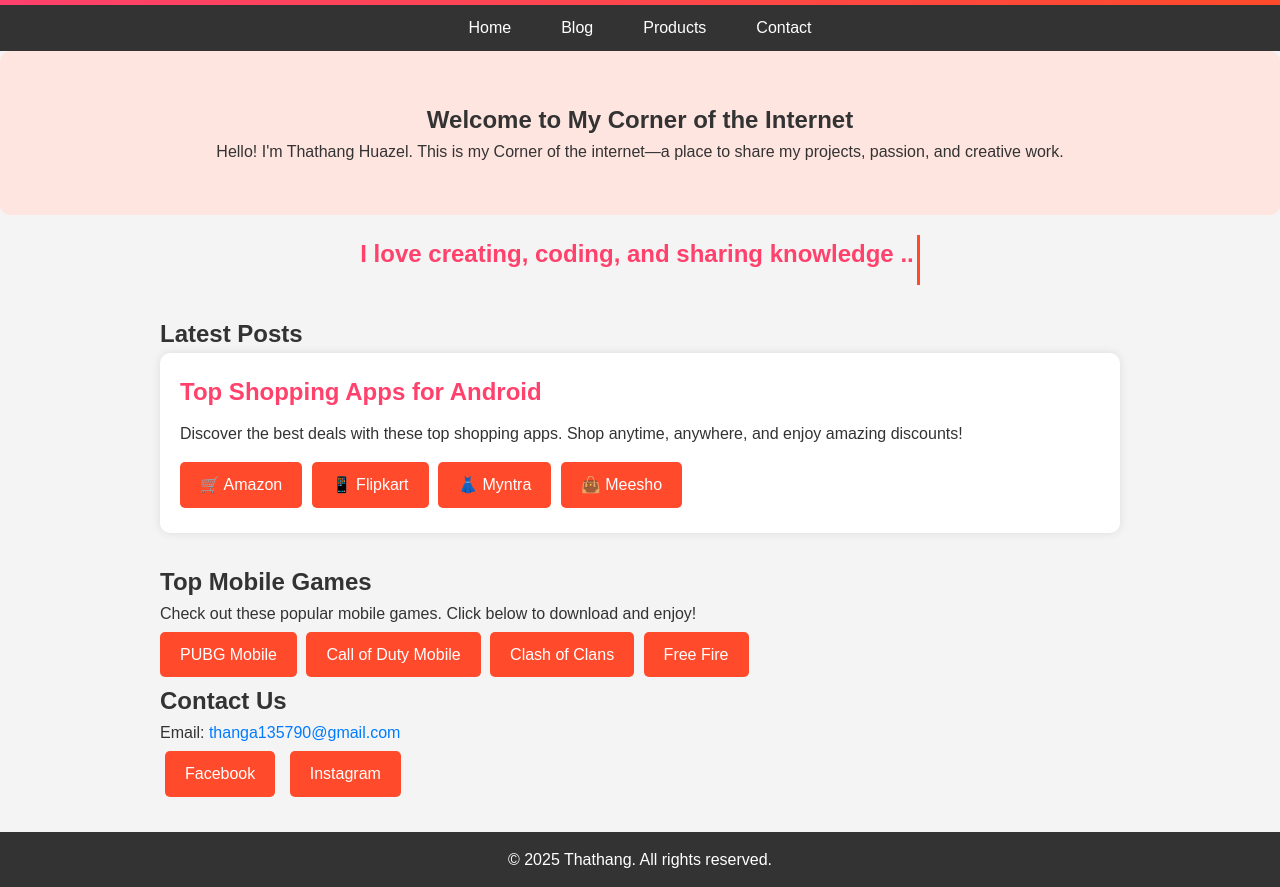
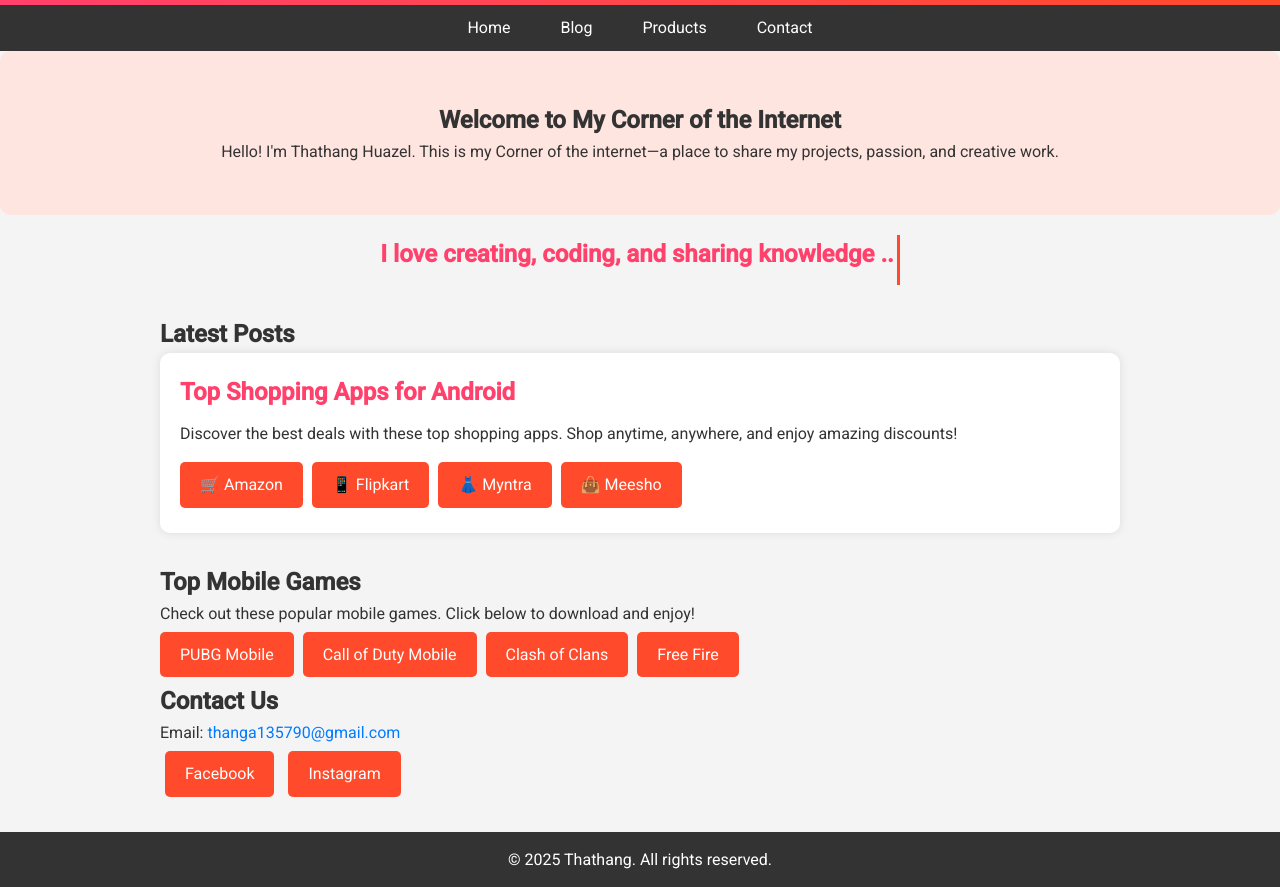
Before and after one commit to Thathang0066/Thathang, a plain HTML site: page index.html in a window 1280 px wide. Shown: the part 86-973 px from the top of the page. Drawn offline with Linux system fonts and the light colour scheme.

Commit message:
index.html

```diff
--- a/index.html
+++ b/index.html
@@ -4,10 +4,36 @@
     <meta charset="UTF-8">
     <meta name="viewport" content="width=device-width, initial-scale=1.0">
     <title>Thathang</title>
+
+    <!-- Meta Tags for SEO -->
+    <meta name="description" content="Welcome to Thathang's corner of the internet. Explore creative projects, blog posts, shopping recommendations, and top mobile games.">
+    <meta name="keywords" content="Thathang, creative projects, blog, affiliate marketing, shopping, mobile games, recommendations">
+    <meta name="author" content="Thathang Huazel">
+
+    <!-- Open Graph Meta Tags for Social Sharing -->
+    <meta property="og:title" content="Thathang's Corner" />
+    <meta property="og:image" content="your_image_url_here.jpg" />
+    <meta property="og:description" content="Discover creative content, shopping recommendations, and mobile games. Join Thathang's corner of the internet!">
+    <meta property="og:url" content="https://www.yourwebsite.com" />
+    <meta property="og:type" content="website" />
+
+    <!-- Twitter Card Meta Tags -->
+    <meta name="twitter:card" content="summary_large_image">
+    <meta name="twitter:title" content="Thathang's Corner">
+    <meta name="twitter:description" content="Explore creative projects, blog posts, and top mobile game recommendations on Thathang's website.">
+    <meta name="twitter:image" content="your_image_url_here.jpg">
+
+    <!-- Favicon -->
+    <link rel="icon" href="favicon.ico" type="image/x-icon">
+
+    <!-- Google Fonts -->
+    <link href="https://fonts.googleapis.com/css2?family=Roboto:wght@400;500&display=swap" rel="stylesheet">
+
+    <!-- Styles -->
     <style>
         /* Basic Reset */
         * { box-sizing: border-box; margin:0; padding:0; }
-body { font-family: Arial, sans-serif; background:#f4f4f4; color:#333; line-height:1.6; }
+        body { font-family: 'Roboto', sans-serif; background:#f4f4f4; color:#333; line-height:1.6; }
         a { color:#007bff; text-decoration:none; }
         a:hover { text-decoration:underline; }
 
@@ -52,7 +78,7 @@
 <body>
 
 <header>
-    <h1> Thathang</h1>
+    <h1>Thathang</h1>
 </header>
 
 <nav>
@@ -85,10 +111,10 @@
             <h2>Top Shopping Apps for Android</h2>
             <p>Discover the best deals with these top shopping apps. Shop anytime, anywhere, and enjoy amazing discounts!</p>
 
-            <a class="affiliate-btn" href="https://www.amazon.in/?tag=Lunvalte20-21" target="_blank">🛒 Amazon</a>
-            <a class="affiliate-btn" href="https://linkredirect.in/visitretailer/2318?id=4635904&shareid=SraPkZJ&dl=https%3A%2F%2Fwww.flipkart.com%2F" target="_blank">📱 Flipkart</a>
-            <a class="affiliate-btn" href="https://myntr.it/UAJ76LG" target="_blank">👗 Myntra</a>
-            <a class="affiliate-btn" href="https://meesho.com/product/12345?aff_id=191025" target="_blank">👜 Meesho</a>
+            <a class="affiliate-btn" href="https://www.amazon.in/?tag=Lunvalte20-21" target="_blank" title="Shop on Amazon">🛒 Amazon</a>
+            <a class="affiliate-btn" href="https://linkredirect.in/visitretailer/2318?id=4635904&shareid=SraPkZJ&dl=https%3A%2F%2Fwww.flipkart.com%2F" target="_blank" title="Shop on Flipkart">📱 Flipkart</a>
+            <a class="affiliate-btn" href="https://myntr.it/UAJ76LG" target="_blank" title="Shop on Myntra">👗 Myntra</a>
+            <a class="affiliate-btn" href="https://meesho.com/product/12345?aff_id=191025" target="_blank" title="Shop on Meesho">👜 Meesho</a>
         </div>
 
     </section>
@@ -98,10 +124,10 @@
         <h2>Top Mobile Games</h2>
         <p>Check out these popular mobile games. Click below to download and enjoy!</p>
 
-        <a class="affiliate-btn" href="YOUR_AFFILIATE_LINK_HERE" target="_blank">PUBG Mobile</a>
-        <a class="affiliate-btn" href="YOUR_AFFILIATE_LINK_HERE" target="_blank">Call of Duty Mobile</a>
-        <a class="affiliate-btn" href="YOUR_AFFILIATE_LINK_HERE" target="_blank">Clash of Clans</a>
-        <a class="affiliate-btn" href="YOUR_AFFILIATE_LINK_HERE" target="_blank">Free Fire</a>
+        <a class="affiliate-btn" href="YOUR_AFFILIATE_LINK_HERE" target="_blank" title="Play PUBG Mobile">PUBG Mobile</a>
+        <a class="affiliate-btn" href="YOUR_AFFILIATE_LINK_HERE" target="_blank" title="Play Call of Duty Mobile">Call of Duty Mobile</a>
+        <a class="affiliate-btn" href="YOUR_AFFILIATE_LINK_HERE" target="_blank" title="Play Clash of Clans">Clash of Clans</a>
+        <a class="affiliate-btn" href="YOUR_AFFILIATE_LINK_HERE" target="_blank" title="Play Free Fire">Free Fire</a>
     </section>
 
     <!-- Contact Section -->
@@ -109,8 +135,8 @@
         <h2>Contact Us</h2>
         <p>Email: <a href="mailto:thanga135790@gmail.com">thanga135790@gmail.com</a></p>
         <div class="contact-buttons">
-            <a class="affiliate-btn" href="https://facebook.com/YOUR_PROFILE" target="_blank">Facebook</a>
-            <a class="affiliate-btn" href="https://instagram.com/YOUR_PROFILE" target="_blank">Instagram</a>
+            <a class="affiliate-btn" href="https://facebook.com/YOUR_PROFILE" target="_blank" title="Follow on Facebook">Facebook</a>
+            <a class="affiliate-btn" href="https://instagram.com/YOUR_PROFILE" target="_blank" title="Follow on Instagram">Instagram</a>
         </div>
     </section>
 
```
Lines whose indentation alone changed are shown as unchanged.
